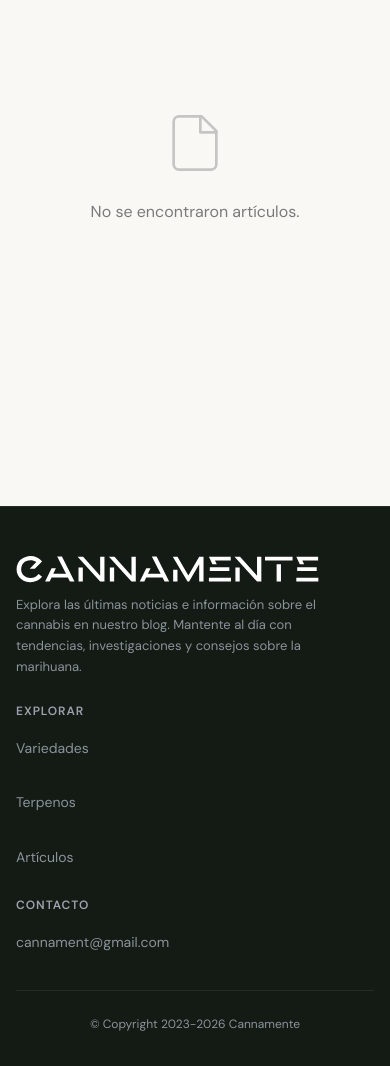
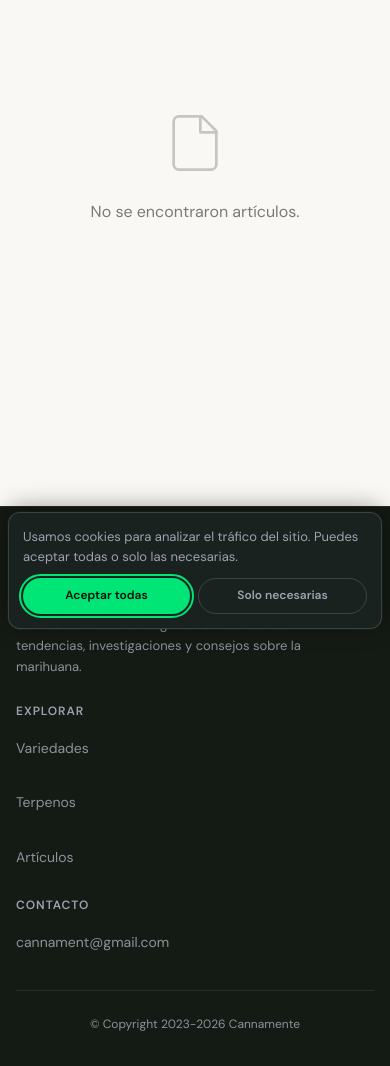
Before and after one commit to Lepiloff/cancon, a Django app: page /en/articles/ in a window 390 px wide. Shown: the part 207-1273 px from the top of the page. Run offline with Django 4.2, Linux system fonts and the light colour scheme; data that the repository does not hold is empty; some libraries are stand-ins or nearby versions.

Commit message:
Feature/cookie (#242)
* Add cookie consent banner for GDPR/privacy compliance

- Cookie consent UI with accept/decline buttons in dark botanical theme
- POST /cookie-consent/ endpoint saves preferences to cookie (6 months) and user profile
- CookieConsentMiddleware restores consent cookie after login for authenticated users
- Bilingual support (ES/EN) with django i18n translations
- 16 backend tests covering view, context processor, and middleware

Co-Authored-By: Claude Opus 4.6 <noreply@anthropic.com>

* Fix mobile nav overlay not visible after scrolling

The fixed-positioned header with backdrop-filter creates a containing
block for fixed-positioned children, causing the nav overlay to be
constrained to the header's 68px height instead of the full viewport.

Fix: add header-v2--nav-open class that expands header to 100vh and
removes backdrop-filter when the mobile nav is open.

Co-Authored-By: Claude Opus 4.6 <noreply@anthropic.com>

---------

Co-authored-by: Claude Opus 4.6 <noreply@anthropic.com>

```diff
--- a/canna/context_processors.py
+++ b/canna/context_processors.py
@@ -1,6 +1,8 @@
 """
 Context processors for making settings available in templates.
 """
+import json
+
 from django.conf import settings
 
 
@@ -11,3 +13,41 @@ def chat_settings(request):
     return {
         'ENABLE_AI_CHAT': settings.ENABLE_AI_CHAT,
     }
+
+
+def cookie_consent(request):
+    """
+    Make cookie consent state available in all templates.
+
+    Provides:
+    - cookie_consent: dict of consent preferences (empty dict if no cookie)
+    - show_cookie_banner: True if user hasn't set consent yet
+    - restore_cookie_consent: True if authenticated user has saved consent
+      but no cookie exists (JS should restore it via POST)
+    """
+    raw = request.COOKIES.get('cookie_consent')
+    consent = {}
+    has_cookie = False
+
+    if raw:
+        try:
+            consent = json.loads(raw)
+            has_cookie = True
+        except (json.JSONDecodeError, ValueError):
+            pass
+
+    restore = False
+    if (
+        not has_cookie
+        and hasattr(request, 'user')
+        and request.user.is_authenticated
+        and request.user.cookie_consent
+    ):
+        restore = True
+        consent = request.user.cookie_consent
+
+    return {
+        'cookie_consent': consent,
+        'show_cookie_banner': not has_cookie and not restore,
+        'restore_cookie_consent': restore,
+    }
--- a/canna/settings.py
+++ b/canna/settings.py
@@ -93,6 +93,7 @@ MIDDLEWARE = [
     'django.contrib.auth.middleware.AuthenticationMiddleware',
     'django.contrib.messages.middleware.MessageMiddleware',
     'django.middleware.clickjacking.XFrameOptionsMiddleware',
+    'canna.middleware.CookieConsentMiddleware',  # Restore consent cookie after login
 ]
 
 ROOT_URLCONF = 'canna.urls'
@@ -109,6 +110,7 @@ TEMPLATES = [
                 'django.contrib.auth.context_processors.auth',
                 'django.contrib.messages.context_processors.messages',
                 'canna.context_processors.chat_settings',
+                'canna.context_processors.cookie_consent',
             ],
         },
     },
--- a/canna/urls.py
+++ b/canna/urls.py
@@ -24,7 +24,7 @@ from django.views.i18n import JavaScriptCatalog
 from django.urls import path, include
 
 from canna.sitemaps import StrainSitemap, ArticleSitemap, TerpeneSitemap, StaticPageSitemap
-from canna.views import robots_txt
+from canna.views import robots_txt, cookie_consent_view
 
 
 sitemaps = {
@@ -43,6 +43,7 @@ urlpatterns = [
     path('tinymce/', include('tinymce.urls')),
     path('i18n/', include('django.conf.urls.i18n')),  # Language switcher endpoint
     path('robots.txt', robots_txt, name='robots_txt'),  # SEO: robots.txt
+    path('cookie-consent/', cookie_consent_view, name='cookie_consent'),
     path('sitemap.xml', sitemap, {
         'sitemaps': sitemaps,
         'template_name': 'sitemap.xml',  # Custom template with hreflang support
--- /dev/null
+++ b/static/css/cookie-consent.css
@@ -0,0 +1,200 @@
+/* ==========================================================================
+   Cookie Consent Banner
+   Dark botanical theme — uses design tokens from styles_v2.css
+   ========================================================================== */
+
+/* --- Banner container --- */
+.cookie-consent {
+    position: fixed;
+    bottom: 0;
+    left: 0;
+    right: 0;
+    z-index: 100000;
+    padding: 0 16px 16px;
+    pointer-events: none;
+    transform: translateY(110%);
+    opacity: 0;
+    transition: transform 0.5s var(--ease-out), opacity 0.4s var(--ease-out);
+}
+
+.cookie-consent--visible {
+    transform: translateY(0);
+    opacity: 1;
+    pointer-events: auto;
+}
+
+.cookie-consent--hiding {
+    transform: translateY(110%);
+    opacity: 0;
+}
+
+/* --- Inner card --- */
+.cookie-consent__card {
+    max-width: 720px;
+    margin: 0 auto;
+    background: var(--bg-card);
+    border: 1px solid var(--border-light);
+    border-radius: var(--radius-lg);
+    padding: 20px 24px;
+    display: flex;
+    align-items: center;
+    gap: 16px;
+    box-shadow:
+        0 -4px 24px rgba(0, 0, 0, 0.4),
+        0 0 0 1px rgba(0, 230, 118, 0.06);
+    backdrop-filter: blur(12px);
+    -webkit-backdrop-filter: blur(12px);
+}
+
+/* --- Shield icon --- */
+.cookie-consent__icon {
+    flex-shrink: 0;
+    width: 36px;
+    height: 36px;
+    display: flex;
+    align-items: center;
+    justify-content: center;
+    background: var(--accent-green-dim);
+    border-radius: var(--radius-sm);
+    color: var(--accent-green);
+}
+
+.cookie-consent__icon svg {
+    width: 20px;
+    height: 20px;
+}
+
+/* --- Text body --- */
+.cookie-consent__body {
+    flex: 1;
+    min-width: 0;
+}
+
+.cookie-consent__text {
+    font-family: var(--font-body);
+    font-size: 0.875rem;
+    line-height: 1.5;
+    color: var(--text-secondary);
+    margin: 0;
+}
+
+/* --- Action buttons --- */
+.cookie-consent__actions {
+    display: flex;
+    gap: 8px;
+    flex-shrink: 0;
+}
+
+.cookie-consent__btn {
+    font-family: var(--font-body);
+    font-size: 0.8125rem;
+    font-weight: 600;
+    border: none;
+    border-radius: var(--radius-pill);
+    padding: 8px 18px;
+    cursor: pointer;
+    white-space: nowrap;
+    transition: background 0.2s var(--ease-out), color 0.2s var(--ease-out),
+                box-shadow 0.2s var(--ease-out), transform 0.1s var(--ease-out);
+    line-height: 1.3;
+}
+
+.cookie-consent__btn:focus-visible {
+    outline: 2px solid var(--accent-green);
+    outline-offset: 2px;
+}
+
+.cookie-consent__btn:active {
+    transform: scale(0.97);
+}
+
+/* Primary: accept all */
+.cookie-consent__btn--accept {
+    background: var(--accent-green);
+    color: #0a0f0a;
+}
+
+.cookie-consent__btn--accept:hover {
+    background: #33eb91;
+    box-shadow: 0 0 16px var(--accent-green-glow);
+}
+
+/* Secondary: necessary only */
+.cookie-consent__btn--decline {
+    background: transparent;
+    color: var(--text-secondary);
+    border: 1px solid var(--border-light);
+}
+
+.cookie-consent__btn--decline:hover {
+    color: var(--text-primary);
+    border-color: var(--text-secondary);
+    background: rgba(255, 255, 255, 0.04);
+}
+
+
+/* ==========================================================================
+   Responsive
+   ========================================================================== */
+
+/* Tablet and below */
+@media (max-width: 768px) {
+    .cookie-consent {
+        padding: 0 12px 12px;
+    }
+
+    .cookie-consent__card {
+        flex-direction: column;
+        align-items: flex-start;
+        gap: 12px;
+        padding: 16px 18px;
+        /* keep clear of chat FAB at bottom-right */
+        margin-right: 0;
+    }
+
+    .cookie-consent__icon {
+        display: none;
+    }
+
+    .cookie-consent__actions {
+        width: 100%;
+    }
+
+    .cookie-consent__btn {
+        flex: 1;
+        text-align: center;
+        padding: 10px 14px;
+    }
+}
+
+/* Small mobile */
+@media (max-width: 480px) {
+    .cookie-consent {
+        padding: 0 8px 8px;
+    }
+
+    .cookie-consent__card {
+        padding: 14px 14px;
+        border-radius: var(--radius-md);
+    }
+
+    .cookie-consent__text {
+        font-size: 0.8125rem;
+    }
+
+    .cookie-consent__btn {
+        font-size: 0.75rem;
+        padding: 9px 10px;
+    }
+}
+
+
+/* ==========================================================================
+   Reduced motion
+   ========================================================================== */
+
+@media (prefers-reduced-motion: reduce) {
+    .cookie-consent {
+        transition: none;
+    }
+}
--- a/static/css/styles_v2.css
+++ b/static/css/styles_v2.css
@@ -3240,6 +3240,17 @@ select:focus-visible,
   }
 }
 
+/* When mobile nav is open, expand the header to full viewport height.
+   The fixed-positioned header is the containing block for the fixed nav
+   overlay, so the header must cover the full screen for the nav to
+   render correctly. */
+.header-v2--nav-open {
+  height: 100vh;
+  height: 100dvh;
+  backdrop-filter: none !important;
+  -webkit-backdrop-filter: none !important;
+}
+
 /* Mobile nav (burger open state) */
 .header-v2__nav--open {
   display: flex !important;
--- a/static/js/header-v2.js
+++ b/static/js/header-v2.js
@@ -20,6 +20,7 @@
         burger.classList.add('header-v2__burger--active');
         burger.setAttribute('aria-expanded', 'true');
         nav.classList.add('header-v2__nav--open');
+        header.classList.add('header-v2--nav-open');
         document.body.classList.add('mobile-nav-open');
     }
 
@@ -27,6 +28,7 @@
         burger.classList.remove('header-v2__burger--active');
         burger.setAttribute('aria-expanded', 'false');
         nav.classList.remove('header-v2__nav--open');
+        header.classList.remove('header-v2--nav-open');
         document.body.classList.remove('mobile-nav-open');
     }
 
--- a/templates/base_v2.html
+++ b/templates/base_v2.html
@@ -59,6 +59,7 @@
     <!-- New dark theme styles -->
     <link rel="stylesheet" type="text/css" href="{% static 'css/styles_v2.css' %}" />
     <link rel="stylesheet" type="text/css" href="{% static 'css/auth.css' %}" />
+    <link rel="stylesheet" type="text/css" href="{% static 'css/cookie-consent.css' %}" />
 
     {% block extra_css %}{% endblock %}
 </head>
@@ -216,6 +217,24 @@
 </footer>
 {% endblock footer %}
 
+<!-- Cookie Consent Banner -->
+{% if show_cookie_banner %}
+<div class="cookie-consent" id="cookie-consent-banner" role="region" aria-label="{% trans 'Consentimiento de cookies' %}">
+    <div class="cookie-consent__card">
+        <div class="cookie-consent__icon" aria-hidden="true">
+            <svg viewBox="0 0 24 24" fill="none" stroke="currentColor" stroke-width="2" stroke-linecap="round" stroke-linejoin="round"><path d="M12 22s8-4 8-10V5l-8-3-8 3v7c0 6 8 10 8 10z"/></svg>
+        </div>
+        <div class="cookie-consent__body">
+            <p class="cookie-consent__text">{% trans "Usamos cookies para analizar el tráfico del sitio. Puedes aceptar todas o solo las necesarias." %}</p>
+        </div>
+        <div class="cookie-consent__actions">
+            <button class="cookie-consent__btn cookie-consent__btn--accept" id="cookie-consent-accept" type="button">{% trans "Aceptar todas" %}</button>
+            <button class="cookie-consent__btn cookie-consent__btn--decline" id="cookie-consent-decline" type="button">{% trans "Solo necesarias" %}</button>
+        </div>
+    </div>
+</div>
+{% endif %}
+
 <!-- Chat Resume FAB (floating action button) -->
 {% if ENABLE_AI_CHAT %}
 <button class="chat-resume-fab" id="chat-resume-fab" aria-label="{% trans 'Continuar chat' %}">
@@ -272,6 +291,18 @@
     <script src="{% static 'js/lang_toggle.js' %}"></script>
     <script src="{% static 'js/header-v2.js' %}"></script>
 
+    <!-- Cookie consent -->
+    {{ cookie_consent|json_script:"cookie-consent-data" }}
+    <script>
+        window.CookieConsentConfig = {
+            showBanner: {{ show_cookie_banner|yesno:"true,false" }},
+            restoreConsent: {{ restore_cookie_consent|yesno:"true,false" }},
+            consent: JSON.parse(document.getElementById('cookie-consent-data').textContent),
+            csrfToken: '{{ csrf_token }}'
+        };
+    </script>
+    <script src="{% static 'js/cookie-consent.js' %}"></script>
+
     {% if ENABLE_AI_CHAT %}
     <script>
         window.ChatFullscreenConfig = {
--- a/users/apps.py
+++ b/users/apps.py
@@ -4,3 +4,6 @@ from django.apps import AppConfig
 class UsersConfig(AppConfig):
     default_auto_field = 'django.db.models.BigAutoField'
     name = 'users'
+
+    def ready(self):
+        import users.signals  # noqa: F401
--- a/users/models.py
+++ b/users/models.py
@@ -11,6 +11,12 @@ class CustomUser(AbstractBaseUser, PermissionsMixin):
     is_staff = models.BooleanField(default=False)
     is_active = models.BooleanField(default=True)
     date_joined = models.DateTimeField(default=timezone.now)
+    cookie_consent = models.JSONField(
+        default=dict,
+        blank=True,
+        help_text=_("Cookie consent preferences"),
+    )
+    cookie_consent_date = models.DateTimeField(null=True, blank=True)
 
     USERNAME_FIELD = "email"
     REQUIRED_FIELDS = []
```
Also changed, not shown: canna/middleware.py (+40 -1 lines), canna/tests/test_cookie_consent.py (added, +211 -0 lines), canna/views.py (+46 -1 lines), static/js/cookie-consent.js (added, +94 -0 lines), users/signals.py (added, +17 -0 lines), canna/tests/__init__.py (added), locale/en/LC_MESSAGES/django.po, users/migrations/0002_customuser_cookie_consent_and_more.py (added).
